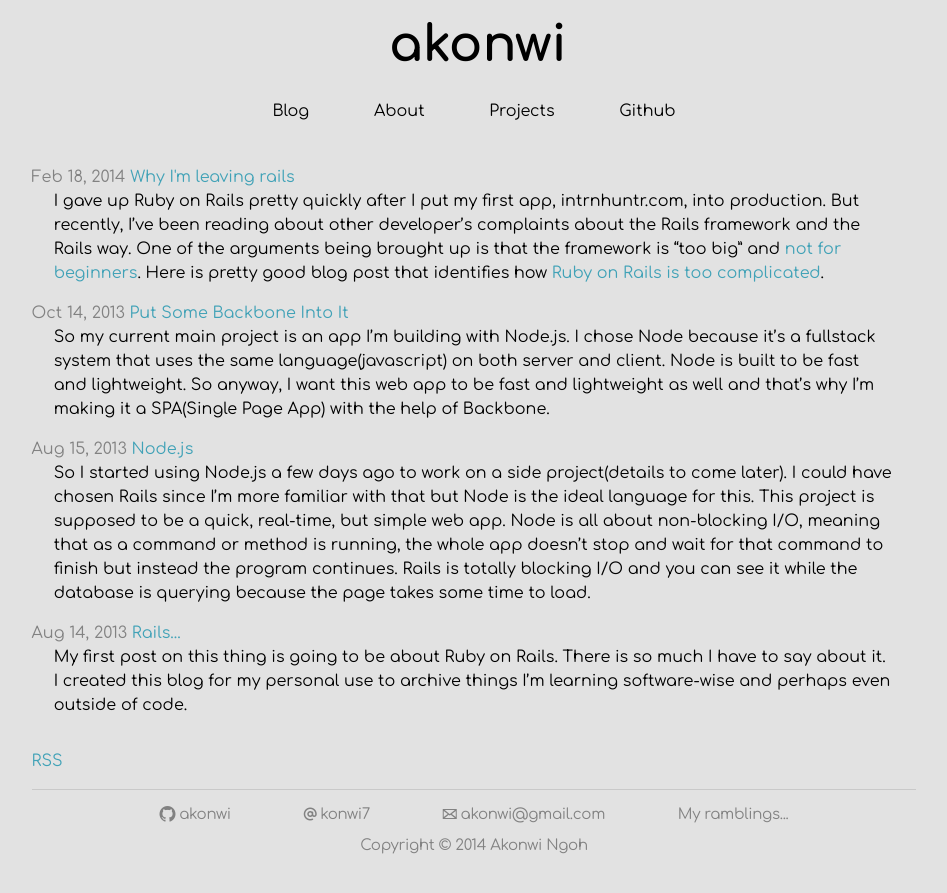
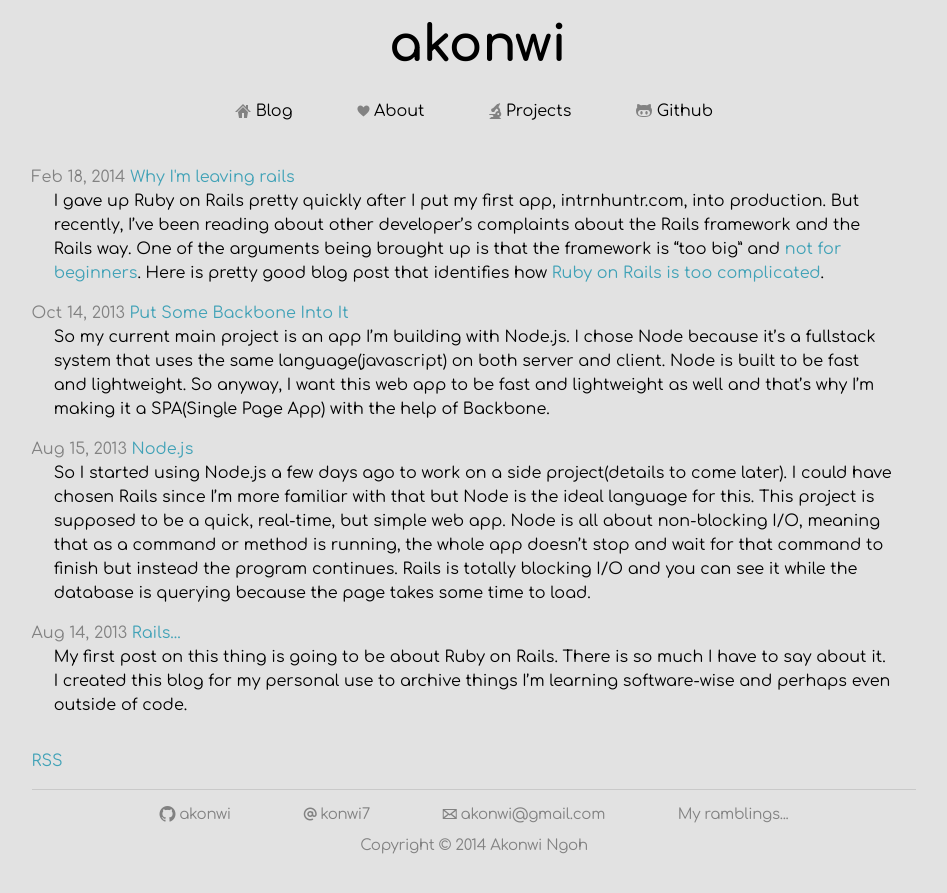
Before and after one commit to akonwi/akonwi.github.io, a Jekyll site: the page built from index.html, in a window 1280 px wide. Shown: the top 893 px of the page, without its empty margins (166-1113 px from the left). Built offline with Jekyll 4.4.1, drawn with Linux system fonts in a browser that asks for light colours.

Commit message:
add icons to navbar links

```diff
--- a/_layouts/default.html
+++ b/_layouts/default.html
@@ -11,16 +11,28 @@
             <nav class="nav">
               <ul>
                 <li>
-                  <a class="page-link" href="/">Blog</a>
+                  <a class="page-link" href="/">
+                    <span class="octicon octicon-home"></span>
+                    Blog
+                  </a>
                 </li>
                 <li>
-                  <a class="page-link" href="{{"/about/" | prepend: site.baseurl }}">About</a>
+                  <a class="page-link" href="{{"/about/" | prepend: site.baseurl }}">
+                    <span class="octicon octicon-heart"></span>
+                    About
+                  </a>
                 </li>
                 <li>
-                  <a class="page-link" href="/projects/">Projects</a>
+                  <a class="page-link" href="/projects/">
+                    <span class="octicon octicon-microscope"></span>
+                    Projects
+                  </a>
                 </li>
                 <li>
-                  <a class="page-link" href="https://github.com/akonwi/">Github</a>
+                  <a class="page-link" href="https://github.com/akonwi/">
+                    <span class="octicon octicon-octoface"></span>
+                    Github
+                  </a>
                 </li>
               </ul>
             </nav>
```
